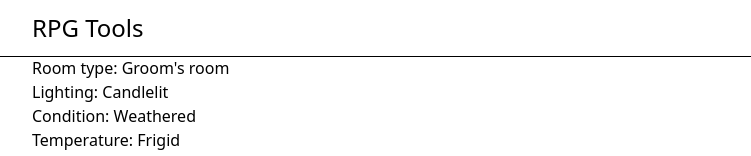
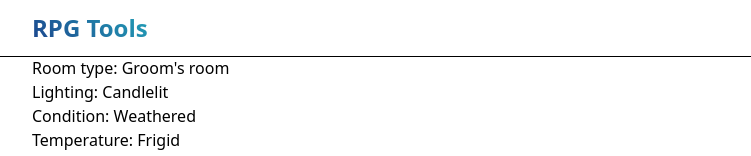
Before and after one commit to rachelschnaubelt/rpg-tools, a Next.js app: page / in a window 1280 px wide. Shown: the top 156 px of the page, without its empty margins (0-751 px from the left). Built offline with nearby package versions, Linux system fonts and the light colour scheme.

Commit message:
feat: add header animations

```diff
--- a/package.json
+++ b/package.json
@@ -21,6 +21,7 @@
     "@types/react-dom": "^19",
     "eslint": "^9",
     "eslint-config-next": "16.0.7",
+    "sass": "^1.94.2",
     "tailwindcss": "^4",
     "typescript": "^5"
   }
--- /dev/null
+++ b/src/components/header/header.module.scss
@@ -0,0 +1,31 @@
+.header {
+    .heading {
+        font-weight: bold;
+        background-image: linear-gradient(45deg, #1A2980 0%, #26D0CE 100%);
+        background-clip: text;
+        color: transparent;
+        animation-name: heading-background-shift;
+        animation-duration: 15s;
+        animation-timing-function: linear;
+        animation-delay: 0s;
+        animation-iteration-count: infinite;
+        animation-play-state: running;
+        animation-direction: alternate;
+        background-size: 200%;
+        width: fit-content;
+
+        &:hover {
+            text-shadow: 0.25rem 0.25rem rgba(0,0,0,0.1);
+        }
+    }
+}
+
+@keyframes heading-background-shift {
+    0% {
+        background-position-x: left;
+    }
+
+    100% {
+        background-position-x: right;
+    }
+}
--- a/src/components/header/header.tsx
+++ b/src/components/header/header.tsx
@@ -1,4 +1,4 @@
-import { RefObject } from "react"
+import styles from "./header.module.scss";
 
 type Props = {
     className?: string
@@ -8,9 +8,9 @@ export default function Header({className}: Props) {
 
     return (
         <header
-            className={`py-3 border-b-1 fixed top-0 left-0 right-0 bg-white ${className}`}>
+            className={`header py-3 border-b-1 fixed top-0 left-0 right-0 bg-white ${className} ${styles.header}`}>
             <h1
-                className="text-2xl">
+                className={`text-2xl hover:scale-105 origin-left duration-300 ${styles.heading}`}>
                 RPG Tools
             </h1>
         </header>
```
Also changed, not shown: 1 other file (tests, documents, lock files or other folders).
